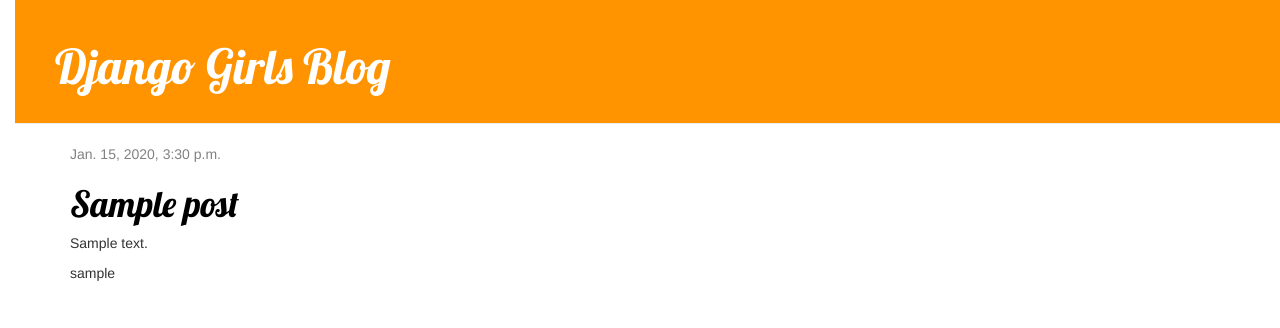
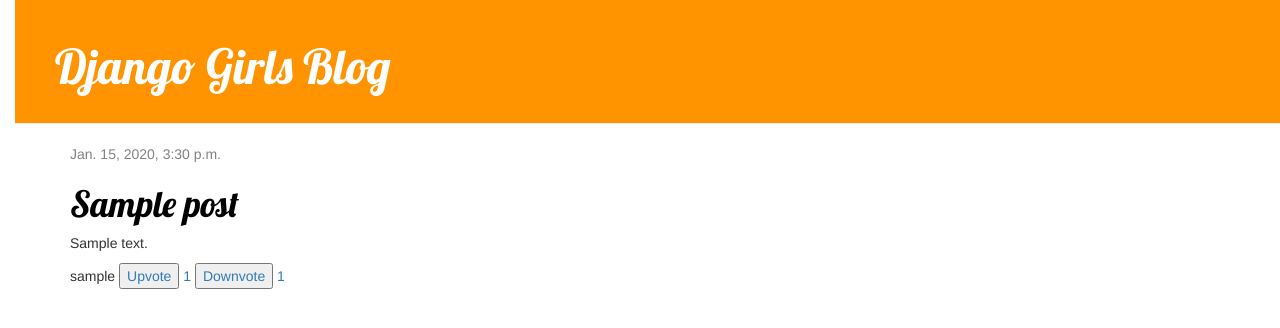
Before and after one commit to anurag21raghav/my-first-blog, a Django app: template blog/templates/blog/post_list.html in a window 1280 px wide. Shown: the top 328 px of the page. Run offline with Django 3.2, Linux system fonts and the light colour scheme; the template is opened without the code that fills it: values that come from a table or form of the project are taken from there, others are empty; tables that the repository leaves empty hold one stand-in row (values such as "Sample post"); some libraries are stand-ins or nearby versions.

Commit message:
Adding upvote and downvote features

```diff
--- a/blog/models.py
+++ b/blog/models.py
@@ -11,6 +11,8 @@ class Post(models.Model):
 		default=timezone.now)
 	published_date = models.DateTimeField(
 		blank=True, null=True)
+	upvote = models.PositiveSmallIntegerField(default=0, blank=True, null=True)
+	downvote = models.PositiveSmallIntegerField(default=0, blank=True, null=True)
 
 
 	def publish(self):
--- a/blog/templates/blog/post_list.html
+++ b/blog/templates/blog/post_list.html
@@ -9,6 +9,10 @@
             <h1><a href="{% url 'post_detail' pk=post.pk %}">{{ post.title }}</a></h1>
             <p>{{ post.text|linebreaksbr }}</p>
             {{ post.author }}
+             <button type="button"><a href="{% url 'post_upvote' %}">Upvote</button>
+             {{ post.upvote }}
+             <button type="button"><a href="{% url 'post_downvote' %}">Downvote</button>
+             {{ post.downvote }}
         </div>
     {% endfor %}
 {% endblock %}
--- a/blog/urls.py
+++ b/blog/urls.py
@@ -7,4 +7,6 @@ urlpatterns = [
     url(r'^post/(?P<pk>\d+)/$', views.post_detail, name='post_detail'),
     url(r'^post/new/$', views.post_new, name='post_new'),
     url(r'^post/(?P<pk>\d+)/edit/$', views.post_edit, name='post_edit'),
+    url(r'^upvote/$', views.post_upvote, name='post_upvote'),
+    url(r'^downvote/$', views.post_downvote, name='post_downvote')
 ]
--- a/blog/views.py
+++ b/blog/views.py
@@ -39,3 +39,9 @@ def post_edit(request, pk):
     else:
         form = PostForm(instance=post)
     return render(request, 'blog/post_edit.html', {'form': form})
+
+def post_upvote(request):
+    post.upvote = post.upvote + 1
+
+def post_downvote(request):
+    post.downvote = post.downvote + 1
```
Also changed, not shown: blog/migrations/0002_auto_20170831_1436.py (added).
